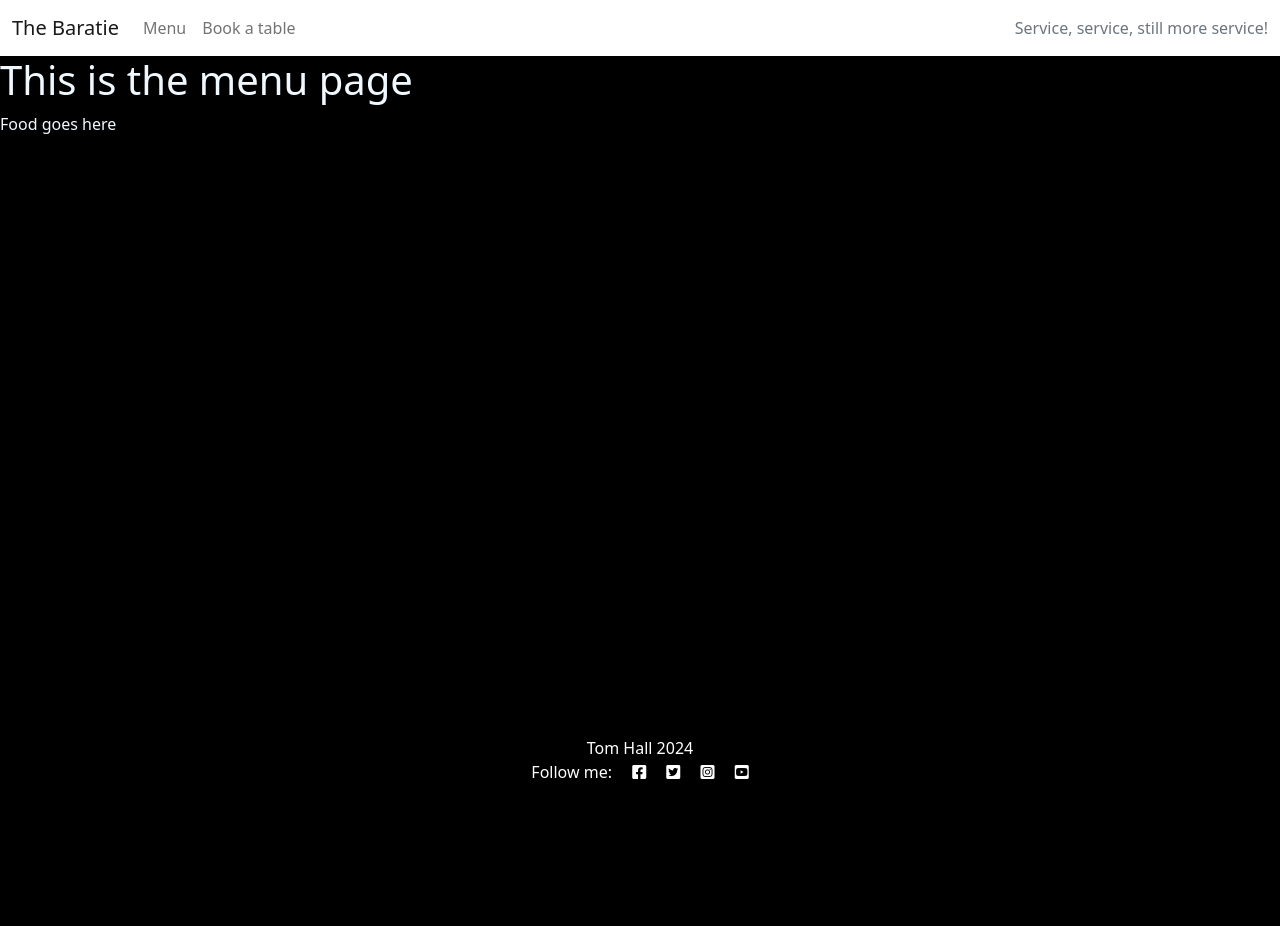
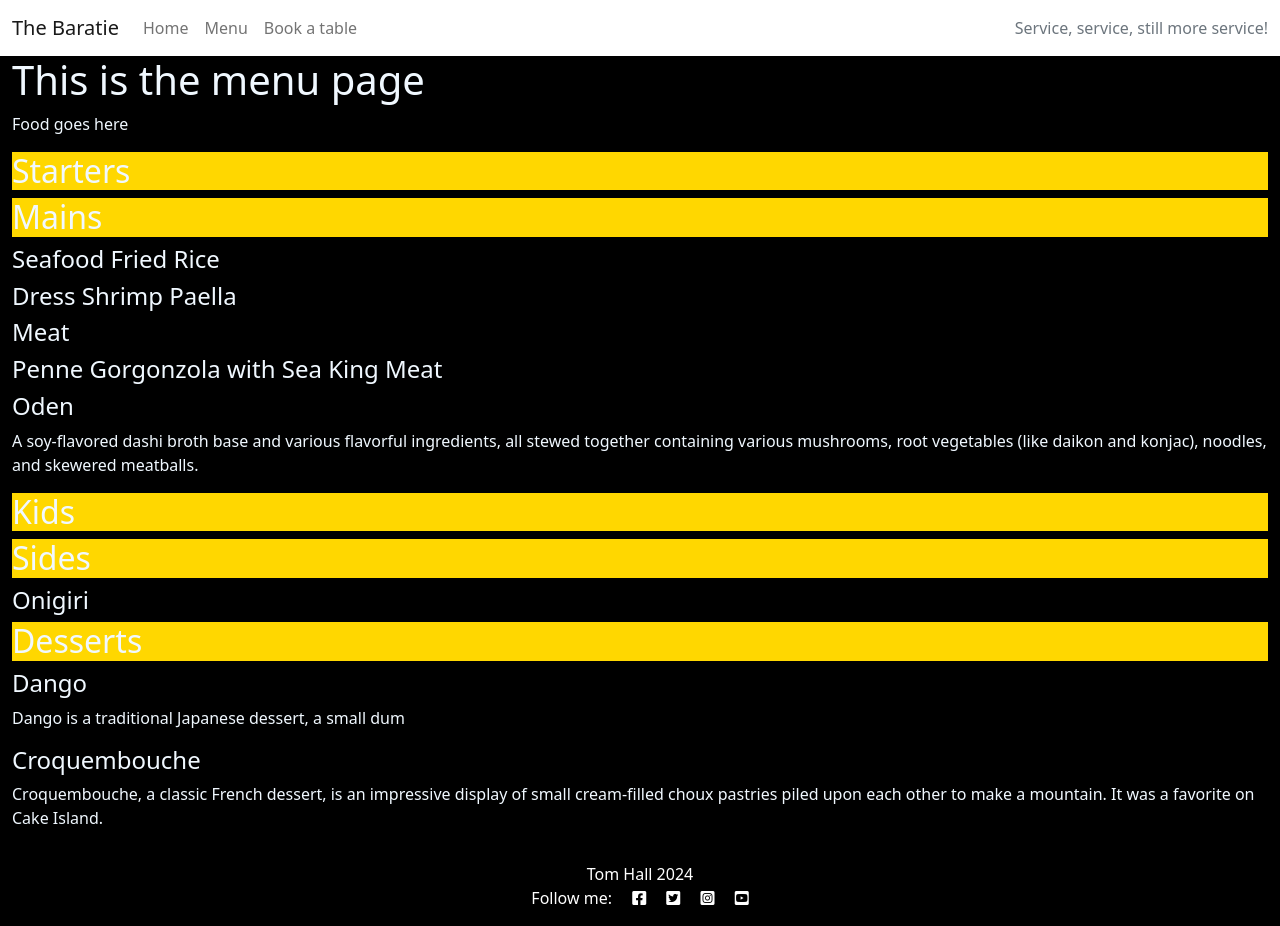
Before and after one commit to tomhall82/baratie-booking, a Django app: page /menu/menu/ in a window 1280 px wide. Before the commit the page ends 779 px from the top, so only its background shows below. Run offline with Django 4.2, Linux system fonts and the light colour scheme.

Commit message:
content added to index and menu

```diff
--- a/book/models.py
+++ b/book/models.py
@@ -4,7 +4,6 @@ from django.contrib.auth.models import User
 # Create your models here.
 class Booking(models.Model):
     user = models.ForeignKey(User, on_delete=models.CASCADE, related_name='bookings')
-
     booking_name = models.CharField(max_length=100)
     booking_date = models.DateField()
     booking_time = models.TimeField()
--- a/menu/templates/menu.html
+++ b/menu/templates/menu.html
@@ -2,9 +2,54 @@
 
 {% block content %}
 
+{% load static %}
+
 <!-- index.html content starts here -->
-<h1>This is the menu page</h1>
-<p>Food goes here</p>
+<div class="container-fluid">
+    <h1>This is the menu page</h1>
+    <p>Food goes here</p>
 
+    <h2 class="courses">Starters</h2>
+
+    <h2 class="courses">Mains</h2>
+    <div>
+        <h4>Seafood Fried Rice</h4>
+    </div>
+    <div>
+        <h4>Dress Shrimp Paella</h4>
+    </div>
+    <div>
+        <h4>Meat</h4>
+    </div>
+    <div>
+        <h4>Penne Gorgonzola with Sea King Meat</h4>
+    </div>
+    <div>
+        <h4>Oden</h4>
+        <p>A soy-flavored dashi broth base and various flavorful ingredients, all stewed together containing various
+            mushrooms,
+            root vegetables (like daikon and konjac), noodles, and skewered meatballs.</p>
+    </div>
+
+    <h2 class="courses">Kids</h2>
+
+    <h2 class="courses">Sides</h2>
+    <div>
+        <h4>Onigiri</h4>
+    </div>
+
+    <h2 class="courses">Desserts</h2>
+    <div>
+        <h4>Dango</h4>
+        <p>Dango is a traditional Japanese dessert, a small dum<h4ng commonly made from glutinous rice flour (Mochiko),
+                water, and sugar, usually served on a skewer in a group of three to five.</p>
+    </div>
+    <div>
+        <h4>Croquembouche</h4>
+        <p>Croquembouche, a classic French dessert, is an impressive display of small cream-filled choux pastries piled
+            upon
+            each other to make a mountain. It was a favorite on Cake Island.</p>
+    </div>
+</div>
 <!-- index.html content ends here -->
 {% endblock %}
--- a/static/css/style.css
+++ b/static/css/style.css
@@ -2,3 +2,7 @@ body {
     background-color: black;
     color: aliceblue;
 }
+
+.courses {
+    background-color: gold;
+}
--- a/templates/base.html
+++ b/templates/base.html
@@ -38,12 +38,16 @@
             </button>
             <div class="collapse navbar-collapse" id="navbarText">
                 <ul class="navbar-nav me-auto mb-2 mb-lg-0">
+                    <li class="nav-item"></li>
+                    <a class="nav-link {% if request.path == home_url %}active{% endif %}" aria-current="page"
+                        href="{% url 'home' %}">Home</a>
+                    </li>
                     <li class="nav-item">
-                        <a class="nav-link {% if request.path == home_url %}active{% endif %}" aria-current="page"
+                        <a class="nav-link {% if request.path == menu_url %}active{% endif %}" aria-current="page"
                             href="{% url 'menu' %}">Menu</a>
                     </li>
                     <li class="nav-item"></li>
-                    <a class="nav-link {% if request.path == home_url %}active{% endif %}" aria-current="page"
+                    <a class="nav-link {% if request.path == book_url %}active{% endif %}" aria-current="page"
                         href="{% url 'book' %}">Book a table</a>
                     </li>
                 </ul>
```
Also changed, not shown: about/templates/index.html (+23 -3 lines), book/migrations/0001_initial.py, book/migrations/0002_alter_booking_options_and_more.py (deleted).
